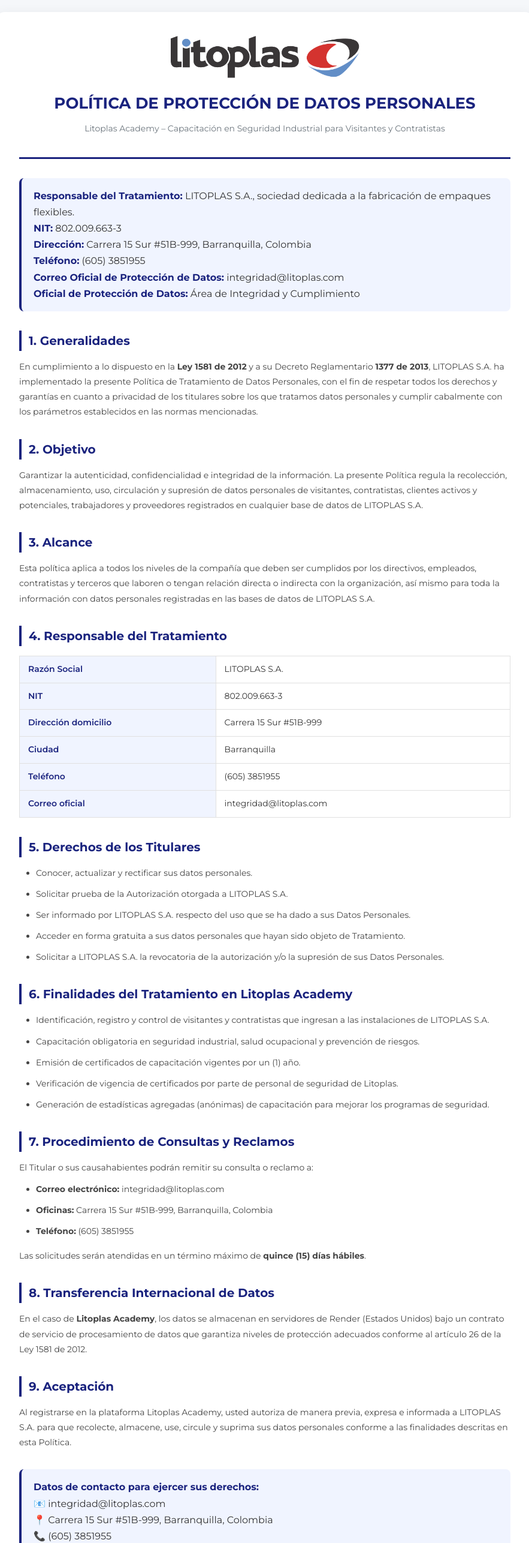
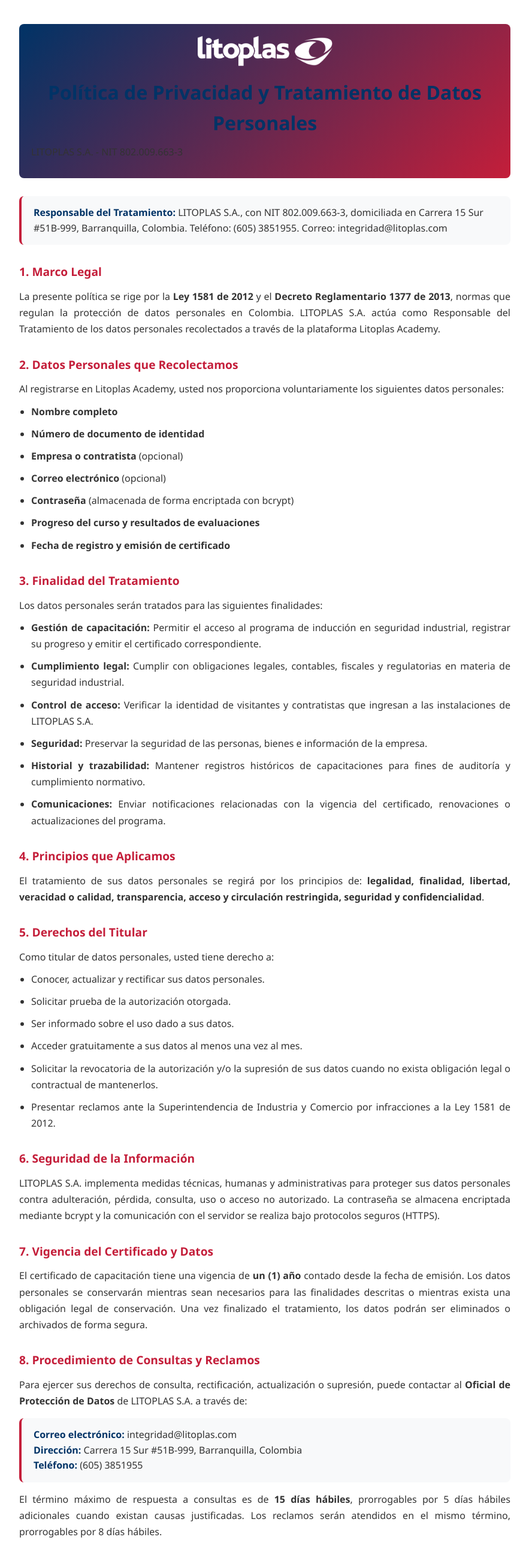
Before and after one commit to Litoplas9090/ACADEMYLITOPLAS, a website: page public/privacidad.html in a window 1280 px wide. Shown: the part 20-2592 px from the top of the page at 60% size, without its empty margins (198-1081 px from the left). Drawn offline with Linux system fonts and the light colour scheme.

Commit message:
Add files via upload

```diff
--- a/package.json
+++ b/package.json
@@ -1,6 +1,6 @@
 {
   "name": "litoplas-academy-secure",
-  "version": "5.4.0",
+  "version": "5.5.10",
   "description": "Plataforma de capacitación Litoplas - Visitantes y Contratistas",
   "main": "server.js",
   "scripts": {
--- a/public/privacidad.html
+++ b/public/privacidad.html
@@ -3,117 +3,169 @@
 <head>
   <meta charset="UTF-8">
   <meta name="viewport" content="width=device-width, initial-scale=1.0">
-  <title>Política de Privacidad - Litoplas Academy</title>
-  <link href="https://fonts.googleapis.com/css2?family=Montserrat:wght@400;600;700&display=swap" rel="stylesheet">
+  <title>Litoplas Academy - Política de Privacidad y Tratamiento de Datos</title>
+  <link rel="stylesheet" href="style.css">
   <style>
-    * { margin: 0; padding: 0; box-sizing: border-box; }
-    body { font-family: 'Montserrat', sans-serif; background: #f5f7fa; color: #333; line-height: 1.7; }
-    .privacy-container { max-width: 900px; margin: 40px auto; padding: 40px; background: white; border-radius: 16px; box-shadow: 0 4px 20px rgba(0,0,0,0.08); }
-    .privacy-header { text-align: center; margin-bottom: 32px; padding-bottom: 24px; border-bottom: 3px solid #1A237E; }
-    .privacy-header img { max-height: 70px; margin-bottom: 12px; }
-    .privacy-header h1 { color: #1A237E; font-size: 26px; font-weight: 700; }
-    .privacy-header .subtitle { color: #6c757d; font-size: 14px; margin-top: 8px; }
-    .privacy-container h2 { color: #1A237E; margin-top: 32px; margin-bottom: 14px; font-size: 20px; font-weight: 700; border-left: 4px solid #1A237E; padding-left: 12px; }
-    .privacy-container h3 { color: #0D1642; margin-top: 24px; margin-bottom: 10px; font-size: 16px; font-weight: 600; }
-    .privacy-container p, .privacy-container li { color: #444; line-height: 1.8; font-size: 14px; margin-bottom: 10px; }
-    .privacy-container ul { margin-left: 28px; margin-bottom: 16px; }
-    .privacy-container ol { margin-left: 28px; margin-bottom: 16px; }
-    .highlight-box { background: #f0f4ff; border-left: 4px solid #1A237E; padding: 16px 20px; border-radius: 8px; margin: 20px 0; }
-    .highlight-box strong { color: #1A237E; }
-    .info-table { width: 100%; border-collapse: collapse; margin: 16px 0; font-size: 14px; }
-    .info-table td, .info-table th { border: 1px solid #e0e0e0; padding: 10px 14px; text-align: left; }
-    .info-table th { background: #f0f4ff; color: #1A237E; font-weight: 600; width: 40%; }
-    .back-link { display: inline-block; margin-top: 32px; padding: 12px 24px; background: #1A237E; color: white; text-decoration: none; border-radius: 8px; font-weight: 600; }
-    .back-link:hover { background: #0D1642; }
-    .footer-privacy { text-align: center; margin-top: 40px; padding-top: 24px; border-top: 1px solid #e0e0e0; color: #6c757d; font-size: 13px; }
-    @media (max-width: 768px) { .privacy-container { margin: 0; border-radius: 0; padding: 24px; } }
+    .privacy-container {
+      max-width: 900px;
+      margin: 0 auto;
+      background: var(--color-card);
+      padding: 40px;
+      border-radius: var(--radius);
+      box-shadow: var(--shadow);
+    }
+    .privacy-container h1 {
+      color: var(--color-secondary);
+      text-align: center;
+      margin-bottom: 10px;
+    }
+    .privacy-container h2 {
+      color: var(--color-primary);
+      margin-top: 30px;
+      margin-bottom: 12px;
+      font-size: 1.2rem;
+    }
+    .privacy-container h3 {
+      color: var(--color-secondary);
+      margin-top: 20px;
+      margin-bottom: 10px;
+      font-size: 1.05rem;
+    }
+    .privacy-container p, .privacy-container li {
+      color: var(--color-text);
+      line-height: 1.7;
+      margin-bottom: 10px;
+      text-align: justify;
+    }
+    .privacy-container ul {
+      margin-left: 20px;
+      margin-bottom: 15px;
+    }
+    .privacy-header {
+      text-align: center;
+      padding: 20px;
+      background: linear-gradient(135deg, var(--color-secondary) 0%, var(--color-primary) 100%);
+      color: white;
+      border-radius: var(--radius);
+      margin-bottom: 30px;
+    }
+    .privacy-header img {
+      max-height: 50px;
+      margin-bottom: 10px;
+      filter: brightness(0) invert(1);
+    }
+    .privacy-footer {
+      margin-top: 40px;
+      padding-top: 20px;
+      border-top: 2px solid #eee;
+      text-align: center;
+      color: var(--color-text-light);
+      font-size: 0.9rem;
+    }
+    .privacy-box {
+      background: #f8f9fa;
+      border-left: 4px solid var(--color-primary);
+      padding: 15px 20px;
+      margin: 15px 0;
+      border-radius: var(--radius);
+    }
+    .privacy-box strong {
+      color: var(--color-secondary);
+    }
+    .back-link {
+      display: inline-block;
+      margin-top: 20px;
+      padding: 10px 25px;
+      background: var(--color-secondary);
+      color: white;
+      text-decoration: none;
+      border-radius: var(--radius);
+      font-weight: 600;
+    }
+    .back-link:hover {
+      background: var(--color-primary);
+    }
   </style>
 </head>
 <body>
+  <div class="container">
     <div class="privacy-container">
       <div class="privacy-header">
-      <img src="images/logo-litoplas.png" alt="Litoplas" onerror="this.style.display='none'; this.nextElementSibling.style.display='block'">
-      <div style="font-size:24px; font-weight:700; color:#1A237E; letter-spacing:2px; display:none;">LITOPLAS S.A.</div>
-      <h1>POLÍTICA DE PROTECCIÓN DE DATOS PERSONALES</h1>
-      <p class="subtitle">Litoplas Academy – Capacitación en Seguridad Industrial para Visitantes y Contratistas</p>
+        <img src="images/logo-litoplas.png" alt="Litoplas" onerror="this.style.display='none'">
+        <h1>Política de Privacidad y Tratamiento de Datos Personales</h1>
+        <p>LITOPLAS S.A. - NIT 802.009.663-3</p>
       </div>
 
-    <div class="highlight-box">
-      <strong>Responsable del Tratamiento:</strong> LITOPLAS S.A., sociedad dedicada a la fabricación de empaques flexibles.<br>
-      <strong>NIT:</strong> 802.009.663-3<br>
-      <strong>Dirección:</strong> Carrera 15 Sur #51B-999, Barranquilla, Colombia<br>
-      <strong>Teléfono:</strong> (605) 3851955<br>
-      <strong>Correo Oficial de Protección de Datos:</strong> integridad@litoplas.com<br>
-      <strong>Oficial de Protección de Datos:</strong> Área de Integridad y Cumplimiento
+      <div class="privacy-box">
+        <strong>Responsable del Tratamiento:</strong> LITOPLAS S.A., con NIT 802.009.663-3, domiciliada en Carrera 15 Sur #51B-999, Barranquilla, Colombia. Teléfono: (605) 3851955. Correo: integridad@litoplas.com
       </div>
 
-    <h2>1. Generalidades</h2>
-    <p>En cumplimiento a lo dispuesto en la <strong>Ley 1581 de 2012</strong> y a su Decreto Reglamentario <strong>1377 de 2013</strong>, LITOPLAS S.A. ha implementado la presente Política de Tratamiento de Datos Personales, con el fin de respetar todos los derechos y garantías en cuanto a privacidad de los titulares sobre los que tratamos datos personales y cumplir cabalmente con los parámetros establecidos en las normas mencionadas.</p>
+      <h2>1. Marco Legal</h2>
+      <p>La presente política se rige por la <strong>Ley 1581 de 2012</strong> y el <strong>Decreto Reglamentario 1377 de 2013</strong>, normas que regulan la protección de datos personales en Colombia. LITOPLAS S.A. actúa como Responsable del Tratamiento de los datos personales recolectados a través de la plataforma Litoplas Academy.</p>
 
-    <h2>2. Objetivo</h2>
-    <p>Garantizar la autenticidad, confidencialidad e integridad de la información. La presente Política regula la recolección, almacenamiento, uso, circulación y supresión de datos personales de visitantes, contratistas, clientes activos y potenciales, trabajadores y proveedores registrados en cualquier base de datos de LITOPLAS S.A.</p>
+      <h2>2. Datos Personales que Recolectamos</h2>
+      <p>Al registrarse en Litoplas Academy, usted nos proporciona voluntariamente los siguientes datos personales:</p>
+      <ul>
+        <li><strong>Nombre completo</strong></li>
+        <li><strong>Número de documento de identidad</strong></li>
+        <li><strong>Empresa o contratista</strong> (opcional)</li>
+        <li><strong>Correo electrónico</strong> (opcional)</li>
+        <li><strong>Contraseña</strong> (almacenada de forma encriptada con bcrypt)</li>
+        <li><strong>Progreso del curso y resultados de evaluaciones</strong></li>
+        <li><strong>Fecha de registro y emisión de certificado</strong></li>
+      </ul>
 
-    <h2>3. Alcance</h2>
-    <p>Esta política aplica a todos los niveles de la compañía que deben ser cumplidos por los directivos, empleados, contratistas y terceros que laboren o tengan relación directa o indirecta con la organización, así mismo para toda la información con datos personales registradas en las bases de datos de LITOPLAS S.A.</p>
+      <h2>3. Finalidad del Tratamiento</h2>
+      <p>Los datos personales serán tratados para las siguientes finalidades:</p>
+      <ul>
+        <li><strong>Gestión de capacitación:</strong> Permitir el acceso al programa de inducción en seguridad industrial, registrar su progreso y emitir el certificado correspondiente.</li>
+        <li><strong>Cumplimiento legal:</strong> Cumplir con obligaciones legales, contables, fiscales y regulatorias en materia de seguridad industrial.</li>
+        <li><strong>Control de acceso:</strong> Verificar la identidad de visitantes y contratistas que ingresan a las instalaciones de LITOPLAS S.A.</li>
+        <li><strong>Seguridad:</strong> Preservar la seguridad de las personas, bienes e información de la empresa.</li>
+        <li><strong>Historial y trazabilidad:</strong> Mantener registros históricos de capacitaciones para fines de auditoría y cumplimiento normativo.</li>
+        <li><strong>Comunicaciones:</strong> Enviar notificaciones relacionadas con la vigencia del certificado, renovaciones o actualizaciones del programa.</li>
+      </ul>
 
-    <h2>4. Responsable del Tratamiento</h2>
-    <table class="info-table">
-      <tr><th>Razón Social</th><td>LITOPLAS S.A.</td></tr>
-      <tr><th>NIT</th><td>802.009.663-3</td></tr>
-      <tr><th>Dirección domicilio</th><td>Carrera 15 Sur #51B-999</td></tr>
-      <tr><th>Ciudad</th><td>Barranquilla</td></tr>
-      <tr><th>Teléfono</th><td>(605) 3851955</td></tr>
-      <tr><th>Correo oficial</th><td>integridad@litoplas.com</td></tr>
-    </table>
+      <h2>4. Principios que Aplicamos</h2>
+      <p>El tratamiento de sus datos personales se regirá por los principios de: <strong>legalidad, finalidad, libertad, veracidad o calidad, transparencia, acceso y circulación restringida, seguridad y confidencialidad</strong>.</p>
 
-    <h2>5. Derechos de los Titulares</h2>
+      <h2>5. Derechos del Titular</h2>
+      <p>Como titular de datos personales, usted tiene derecho a:</p>
       <ul>
         <li>Conocer, actualizar y rectificar sus datos personales.</li>
-      <li>Solicitar prueba de la Autorización otorgada a LITOPLAS S.A.</li>
-      <li>Ser informado por LITOPLAS S.A. respecto del uso que se ha dado a sus Datos Personales.</li>
-      <li>Acceder en forma gratuita a sus datos personales que hayan sido objeto de Tratamiento.</li>
-      <li>Solicitar a LITOPLAS S.A. la revocatoria de la autorización y/o la supresión de sus Datos Personales.</li>
+        <li>Solicitar prueba de la autorización otorgada.</li>
+        <li>Ser informado sobre el uso dado a sus datos.</li>
+        <li>Acceder gratuitamente a sus datos al menos una vez al mes.</li>
+        <li>Solicitar la revocatoria de la autorización y/o la supresión de sus datos cuando no exista obligación legal o contractual de mantenerlos.</li>
+        <li>Presentar reclamos ante la Superintendencia de Industria y Comercio por infracciones a la Ley 1581 de 2012.</li>
       </ul>
 
-    <h2>6. Finalidades del Tratamiento en Litoplas Academy</h2>
-    <ul>
-      <li>Identificación, registro y control de visitantes y contratistas que ingresan a las instalaciones de LITOPLAS S.A.</li>
-      <li>Capacitación obligatoria en seguridad industrial, salud ocupacional y prevención de riesgos.</li>
-      <li>Emisión de certificados de capacitación vigentes por un (1) año.</li>
-      <li>Verificación de vigencia de certificados por parte de personal de seguridad de Litoplas.</li>
-      <li>Generación de estadísticas agregadas (anónimas) de capacitación para mejorar los programas de seguridad.</li>
-    </ul>
+      <h2>6. Seguridad de la Información</h2>
+      <p>LITOPLAS S.A. implementa medidas técnicas, humanas y administrativas para proteger sus datos personales contra adulteración, pérdida, consulta, uso o acceso no autorizado. La contraseña se almacena encriptada mediante bcrypt y la comunicación con el servidor se realiza bajo protocolos seguros (HTTPS).</p>
 
-    <h2>7. Procedimiento de Consultas y Reclamos</h2>
-    <p>El Titular o sus causahabientes podrán remitir su consulta o reclamo a:</p>
-    <ul>
-      <li><strong>Correo electrónico:</strong> integridad@litoplas.com</li>
-      <li><strong>Oficinas:</strong> Carrera 15 Sur #51B-999, Barranquilla, Colombia</li>
-      <li><strong>Teléfono:</strong> (605) 3851955</li>
-    </ul>
-    <p>Las solicitudes serán atendidas en un término máximo de <strong>quince (15) días hábiles</strong>.</p>
+      <h2>7. Vigencia del Certificado y Datos</h2>
+      <p>El certificado de capacitación tiene una vigencia de <strong>un (1) año</strong> contado desde la fecha de emisión. Los datos personales se conservarán mientras sean necesarios para las finalidades descritas o mientras exista una obligación legal de conservación. Una vez finalizado el tratamiento, los datos podrán ser eliminados o archivados de forma segura.</p>
 
-    <h2>8. Transferencia Internacional de Datos</h2>
-    <p>En el caso de <strong>Litoplas Academy</strong>, los datos se almacenan en servidores de Render (Estados Unidos) bajo un contrato de servicio de procesamiento de datos que garantiza niveles de protección adecuados conforme al artículo 26 de la Ley 1581 de 2012.</p>
+      <h2>8. Procedimiento de Consultas y Reclamos</h2>
+      <p>Para ejercer sus derechos de consulta, rectificación, actualización o supresión, puede contactar al <strong>Oficial de Protección de Datos</strong> de LITOPLAS S.A. a través de:</p>
+      <div class="privacy-box">
+        <strong>Correo electrónico:</strong> integridad@litoplas.com<br>
+        <strong>Dirección:</strong> Carrera 15 Sur #51B-999, Barranquilla, Colombia<br>
+        <strong>Teléfono:</strong> (605) 3851955
+      </div>
+      <p>El término máximo de respuesta a consultas es de <strong>15 días hábiles</strong>, prorrogables por 5 días hábiles adicionales cuando existan causas justificadas. Los reclamos serán atendidos en el mismo término, prorrogables por 8 días hábiles.</p>
 
-    <h2>9. Aceptación</h2>
-    <p>Al registrarse en la plataforma Litoplas Academy, usted autoriza de manera previa, expresa e informada a LITOPLAS S.A. para que recolecte, almacene, use, circule y suprima sus datos personales conforme a las finalidades descritas en esta Política.</p>
+      <h2>9. Transferencia de Datos</h2>
+      <p>LITOPLAS S.A. no transferirá sus datos personales a terceros sin su autorización previa, expresa e informada, salvo cuando exista un deber legal o contractual que lo justifique. En caso de transferencia internacional, se garantizará que el receptor cuente con niveles de protección equivalentes a los exigidos por la Ley 1581 de 2012.</p>
 
-    <div class="highlight-box" style="margin-top: 32px;">
-      <strong>Datos de contacto para ejercer sus derechos:</strong><br>
-      📧 integridad@litoplas.com<br>
-      📍 Carrera 15 Sur #51B-999, Barranquilla, Colombia<br>
-      📞 (605) 3851955<br>
-      <em>Oficial de Protección de Datos – Área de Integridad y Cumplimiento</em>
+      <h2>10. Aceptación</h2>
+      <p>Al registrarse en Litoplas Academy, usted declara que ha leído y comprendido la presente Política de Privacidad, y autoriza de manera libre, previa, expresa e informada a LITOPLAS S.A. para el tratamiento de sus datos personales conforme a las finalidades aquí descritas.</p>
+
+      <div class="privacy-footer">
+        <p>© LITOPLAS S.A. - Todos los derechos reservados.</p>
+        <p>Política actualizada de acuerdo a la Ley 1581 de 2012 y Decreto 1377 de 2013.</p>
+        <a href="index.html" class="back-link">← Volver a Litoplas Academy</a>
       </div>
-
-    <div style="text-align: center;">
-      <a href="/" class="back-link">← Volver a Litoplas Academy</a>
-    </div>
-
-    <div class="footer-privacy">
-      <p>© 2026 LITOPLAS S.A. – NIT 802.009.663-3. Todos los derechos reservados.</p>
-      <p>Política de Protección de Datos Personales conforme a la Ley 1581 de 2012 y Decreto 1377 de 2013.</p>
     </div>
   </div>
 </body>
```
Also changed, not shown: public/app.js (+25 -6 lines), public/index.html (+16 -0 lines), public/style.css (+74 -2 lines), server.js (+31 -32 lines). Lines whose indentation alone changed are shown as unchanged.
